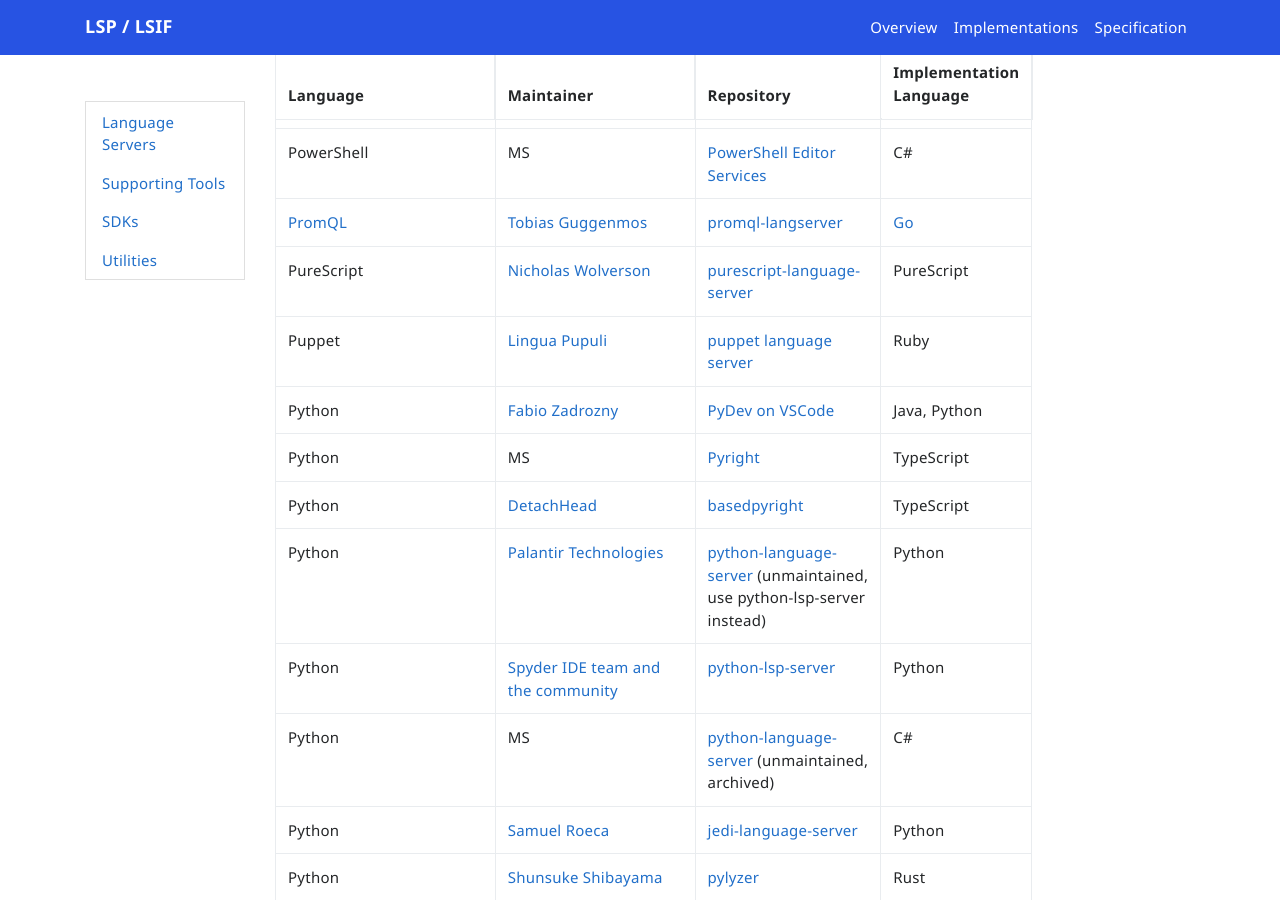
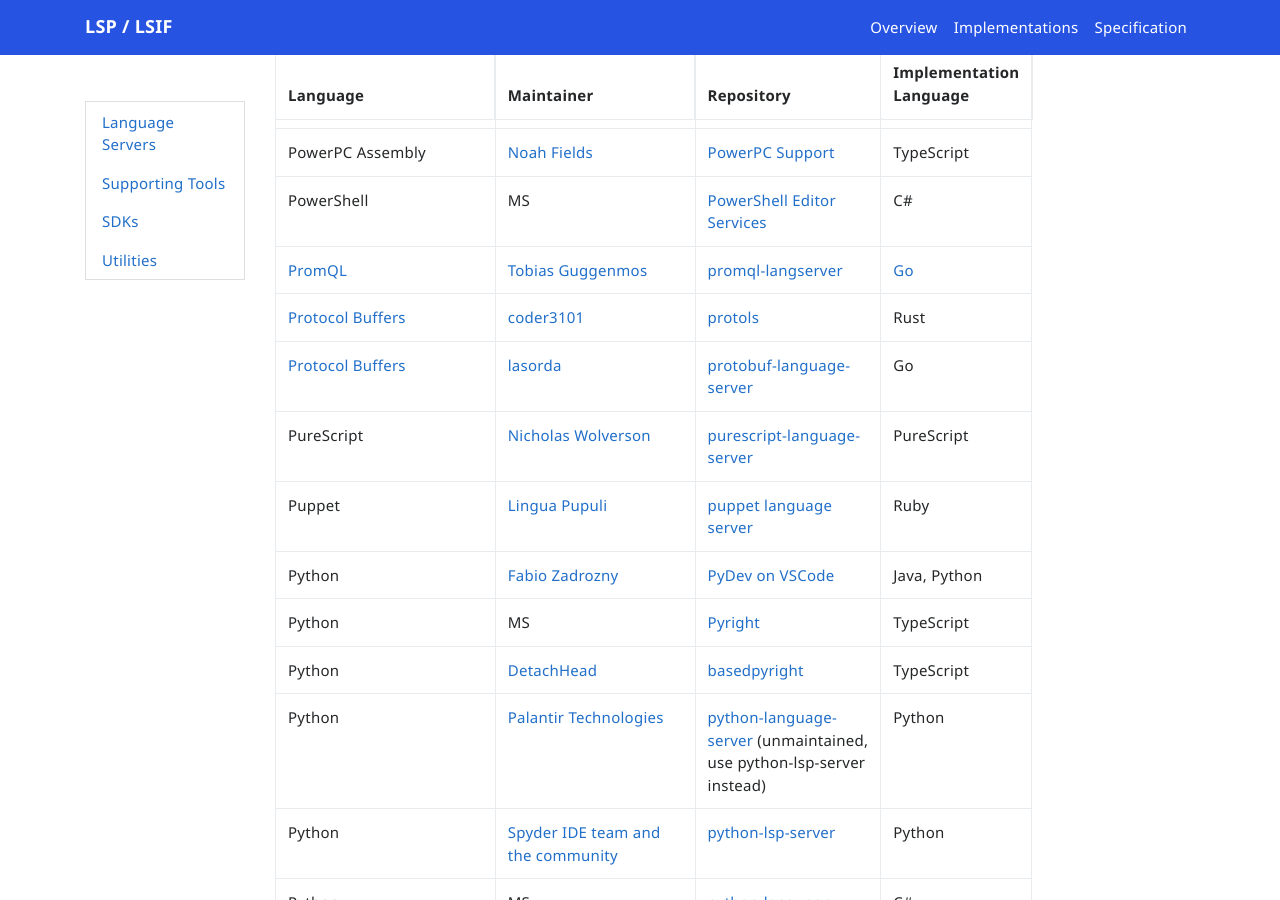
Before and after one commit to microsoft/language-server-protocol, a Jekyll site: the page built from _implementors/servers.md, in a window 1280 px wide and 900 px high, scrolled down 9385 px. Built offline with Jekyll 4.4.1, drawn with Linux system fonts in a browser that asks for light colours; nearby versions of some CDN libraries; comment, search, counter and statistics services are not loaded; some of the changed text lies outside the part shown.

Commit message:
add 3 lsp (#2046)
* add-protobuf-lsp

* one more

* fix link

* one more

```diff
--- a/_implementors/servers.md
+++ b/_implementors/servers.md
@@ -35,6 +35,7 @@
 | [Ballerina](https://ballerina.io/) | [Ballerina.io](https://ballerina.io/) | [Ballerina Language Server](https://github.com/ballerina-platform/ballerina-lang/tree/master/language-server) | Java |
 | Bash | [Mads Hartmann](https://github.com/mads-hartmann/) | [Bash Language Server](https://github.com/mads-hartmann/bash-language-server) | TypeScript |
 | Batch | [RechInformatica](https://github.com/RechInformatica) | [rech-editor-batch](https://github.com/RechInformatica/rech-editor-batch/tree/master/src/lsp) | TypeScript |
+| [Bazel](https://bazel.build/) | [cameron-martin](https://github.com/cameron-martin) | [bazel-lsp](https://github.com/cameron-martin/bazel-lsp) | Rust |
 | [Bicep](https://github.com/azure/bicep) | MS | [Bicep](https://github.com/azure/bicep) | C# |
 | BrightScript/BrighterScript | [RokuCommunity](https://github.com/RokuCommunity) | [brighterscript](https://github.com/rokucommunity/brighterscript) | TypeScript |
 | C# | [OmniSharp](http://www.omnisharp.net/) | [omnisharp-roslyn](https://github.com/OmniSharp/omnisharp-roslyn) | C# |
@@ -174,6 +175,8 @@
 | PowerPC Assembly | [Noah Fields](https://github.com/OGoodness) | [PowerPC Support](https://github.com/OGoodness/VSCode-PowerPC-Syntax) | TypeScript |
 | PowerShell | MS | [PowerShell Editor Services](https://github.com/PowerShell/PowerShellEditorServices) | C# |
 | [PromQL](https://prometheus.io/docs/prometheus/latest/querying/basics/) | [Tobias Guggenmos](https://github.com/slrtbtfs) | [promql-langserver](https://github.com/prometheus-community/promql-langserver) | [Go](https://golang.org/) |
+| [Protocol Buffers](https://protobuf.dev/) | [coder3101](https://github.com/coder3101) | [protols](https://github.com/coder3101/protols) | Rust |
+| [Protocol Buffers](https://protobuf.dev/) | [lasorda](https://github.com/lasorda) | [protobuf-language-server](https://github.com/lasorda/protobuf-language-server) | Go |
 | PureScript | [Nicholas Wolverson](https://github.com/nwolverson) | [purescript-language-server](https://github.com/nwolverson/purescript-language-server) | PureScript |
 | Puppet| [Lingua Pupuli](https://github.com/lingua-pupuli) | [puppet language server](https://github.com/lingua-pupuli/puppet-editor-services) | Ruby |
 | Python| [Fabio Zadrozny](https://github.com/fabioz/) | [PyDev on VSCode](http://www.pydev.org/vscode/index.html) | Java, Python |
```
